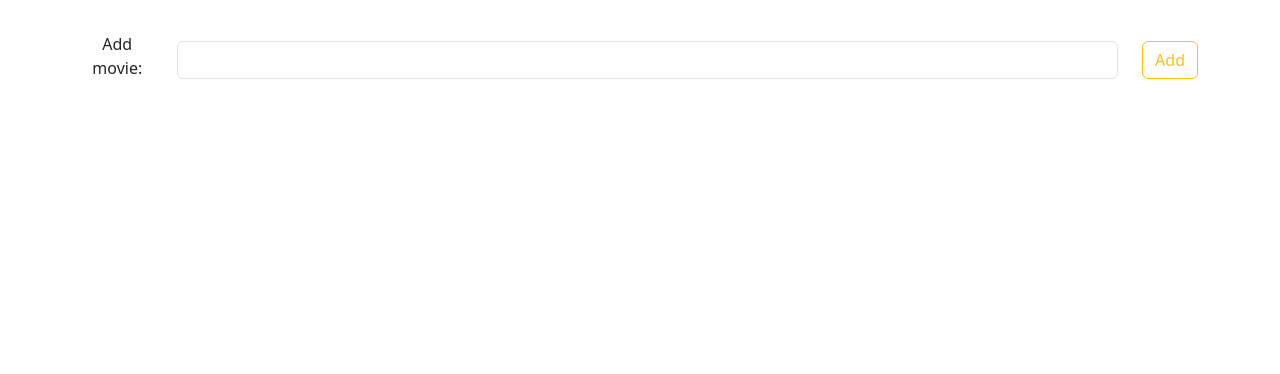
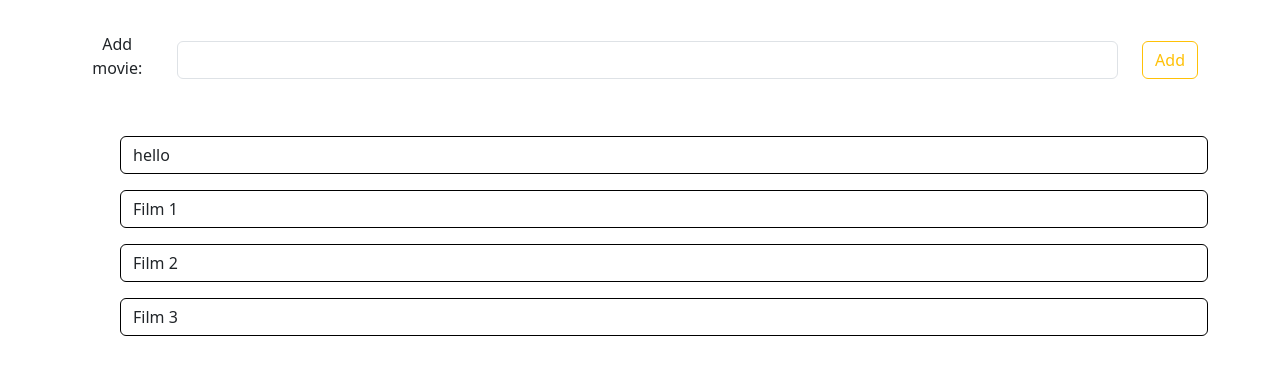
Before and after one commit to Nelli-meow/homework-59, a React (Vite) app: page / in a window 1280 px wide. Shown: the top 374 px of the page. Built offline with nearby package versions, Linux system fonts and the light colour scheme.

Commit message:
Created a movie component and a movieItem

```diff
--- a/src/App.tsx
+++ b/src/App.tsx
@@ -1,5 +1,6 @@
 import './App.css'
 import Form from "./components/Form/Form.tsx";
+import Movie from './components/Movie/Movie.tsx';
 
 const App = () => {
 
@@ -7,6 +8,7 @@ const App = () => {
   return (
     <>
       <Form/>
+      <Movie/>
     </>
   )
 };
--- /dev/null
+++ b/src/components/Movie/Movie.tsx
@@ -0,0 +1,32 @@
+import * as React from 'react';
+import MovieItem from '../MovieItem/MovieItem.tsx';
+
+const Movie = () => {
+  const [movies, setMovies] = React.useState([
+    {
+      id: '1',
+      title: 'Film 1',
+    },
+    {
+      id: '2',
+      title: 'Film 2',
+    },
+    {
+      id: '3',
+      title: 'Film 3',
+    }
+  ]);
+
+
+  return (
+    <div className="m-5">
+      <MovieItem title="hello"/>
+
+      {movies.map(movie => (
+        <MovieItem key={movie.id} title={movie.title} />
+      ))}
+    </div>
+  );
+};
+
+export default Movie;
--- /dev/null
+++ b/src/components/MovieItem/MovieItem.tsx
@@ -0,0 +1,15 @@
+import * as React from 'react';
+
+interface Props {
+  title: string,
+}
+
+const MovieItem: React.FC<Props> = ({title, key}) => {
+  return (
+    <div className="m-3">
+      <input type="text" value={title} className="form-control mx-4 border border-black"/>
+    </div>
+  );
+};
+
+export default MovieItem;
```
